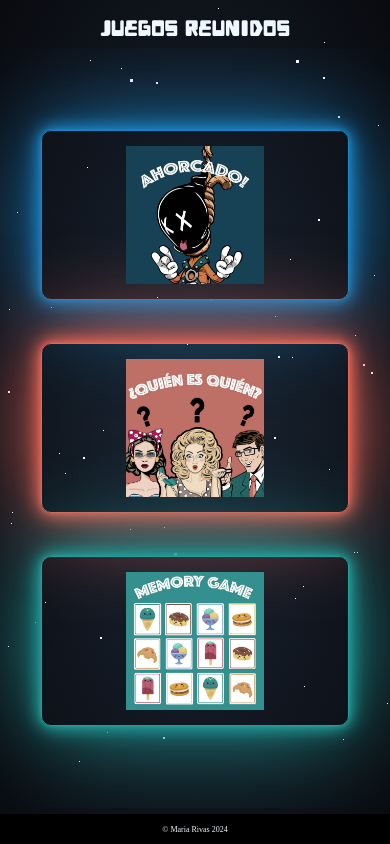
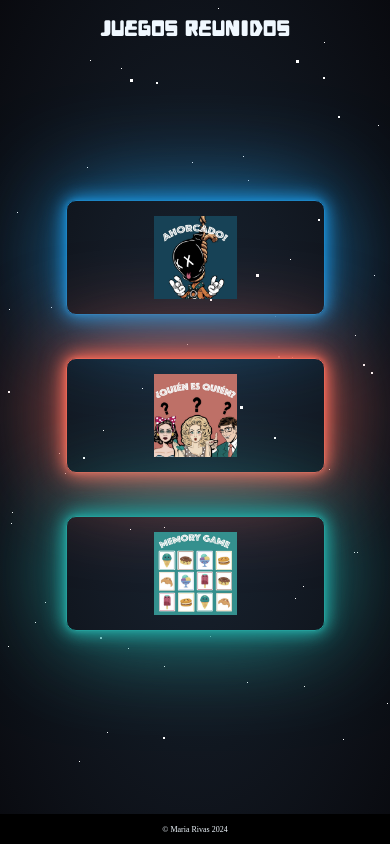
Before and after one commit to RadiooGaga/games-hub, a website built with Vite: page index.html in a window 390 px wide. Shown: the top 844 px of the page. Built offline with nearby package versions, Linux system fonts and the light colour scheme; a web font is replaced by a local one.

Commit message:
mediaquery

```diff
--- a/style.css
+++ b/style.css
@@ -183,14 +183,14 @@ h4 {
     justify-content:center;
     align-items: center;
     top:3em;
-    height: 90svh;
+    height: 87svh;
     gap: 43px;
     padding: 10px;
   }
 
   #game1, #game2, #game3 {
-    width: 83%;
-    height: 170px;
+    width: 70%;
+    height: 115px;
     padding: 15px;
   }
 
```
